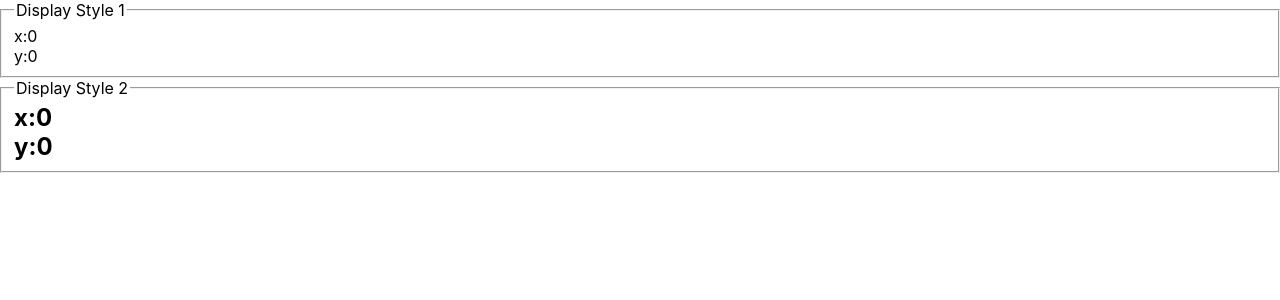
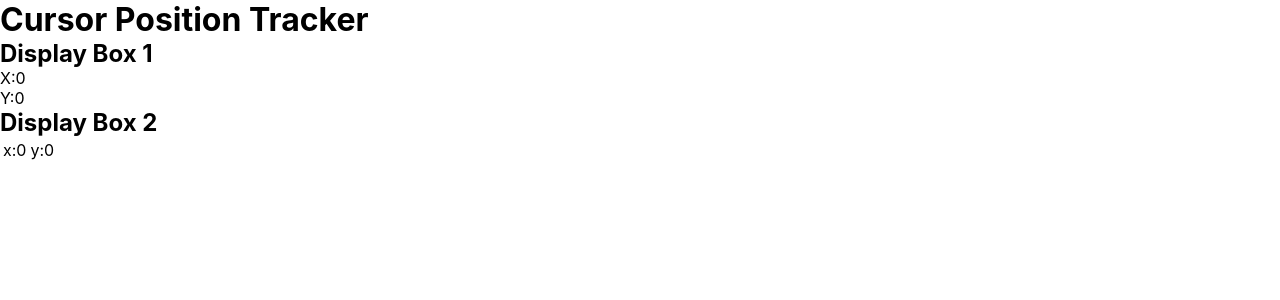
Before and after one commit to wonma/100-days-of-code, a React (Create React App) app in the folder exercises/react-advanced-practice/: page / in a window 1280 px wide. Shown: the top 300 px of the page. Built offline with nearby package versions, Linux system fonts and the light colour scheme.

Commit message:
Day053. Implemented render props to share the data transfer functionality across different components.

```diff
--- a/exercises/react-advanced-practice/src/App.js
+++ b/exercises/react-advanced-practice/src/App.js
@@ -7,6 +7,7 @@ import LoadUserProfile from './LoadUserProfile';
 import FocusOnInput from './FocusOnInput';
 import DayRotator from './DayRotator';
 import CursorTracker1 from './CursorTracker1';
+import CursorTracker2 from './CursorTracker2';
 // import FeedbackForm from './FeedbackForm';
 // import SignInForm from './SignInForm';
 // import ReversTodos from './ReverseTodos';
@@ -28,8 +29,9 @@ function App() {
       <IncomeExpenseTracker />
       <LoadUserProfile />
       <FocusOnInput />
-      <DayRotator />*/}
-      <CursorTracker1 />
+      <DayRotator />
+      <CursorTracker1 />*/}
+      <CursorTracker2 />
     </div>
   );
 }
--- /dev/null
+++ b/exercises/react-advanced-practice/src/CursorTracker2/index.js
@@ -0,0 +1,69 @@
+import React, { useState, useEffect } from 'react';
+
+const CursorPosition = (props) => {
+    const [position, setPosition] = useState({
+        x: 0,
+        y: 0
+    })
+
+    const handleMouseMove = (e) => {
+        setPosition({
+            x: e.clientX,
+            y: e.clientY
+        })
+    }
+
+    useEffect(()=>{
+        document.addEventListener('mousemove', handleMouseMove)
+        return ()=>{
+            document.removeEventListener('mousemove', handleMouseMove)
+        }
+    }, [])
+
+    const theAnonymousInlineFunction = props.render;
+    return theAnonymousInlineFunction(position)
+}
+
+const DisplayBox1 = () => {
+    return (
+        <div>
+            <h2>Display Box 1</h2>
+            <CursorPosition render={(position)=>{
+                return (
+                    <div>
+                        <p>X:{position.x}</p>
+                        <p>Y:{position.y}</p>
+                    </div>
+                )
+            }}/>
+        </div>
+    )
+}
+
+const DisplayBox2 = () => {
+    return (
+        <div>
+            <h2>Display Box 2</h2>
+            <CursorPosition render={(position)=>{
+                return (
+                <table>
+                    <td>x:{position.x}</td>
+                    <td>y:{position.y}</td>
+                </table>
+                )
+            }}/>
+        </div>
+    )
+}
+
+function CursorTracker2 () {
+    return (
+        <div>
+            <h1>Cursor Position Tracker</h1>
+            <DisplayBox1 />
+            <DisplayBox2 />
+        </div>
+    )
+}
+
+export default CursorTracker2;
```
Also changed, not shown: 1 other file (tests, documents, lock files or other folders).
